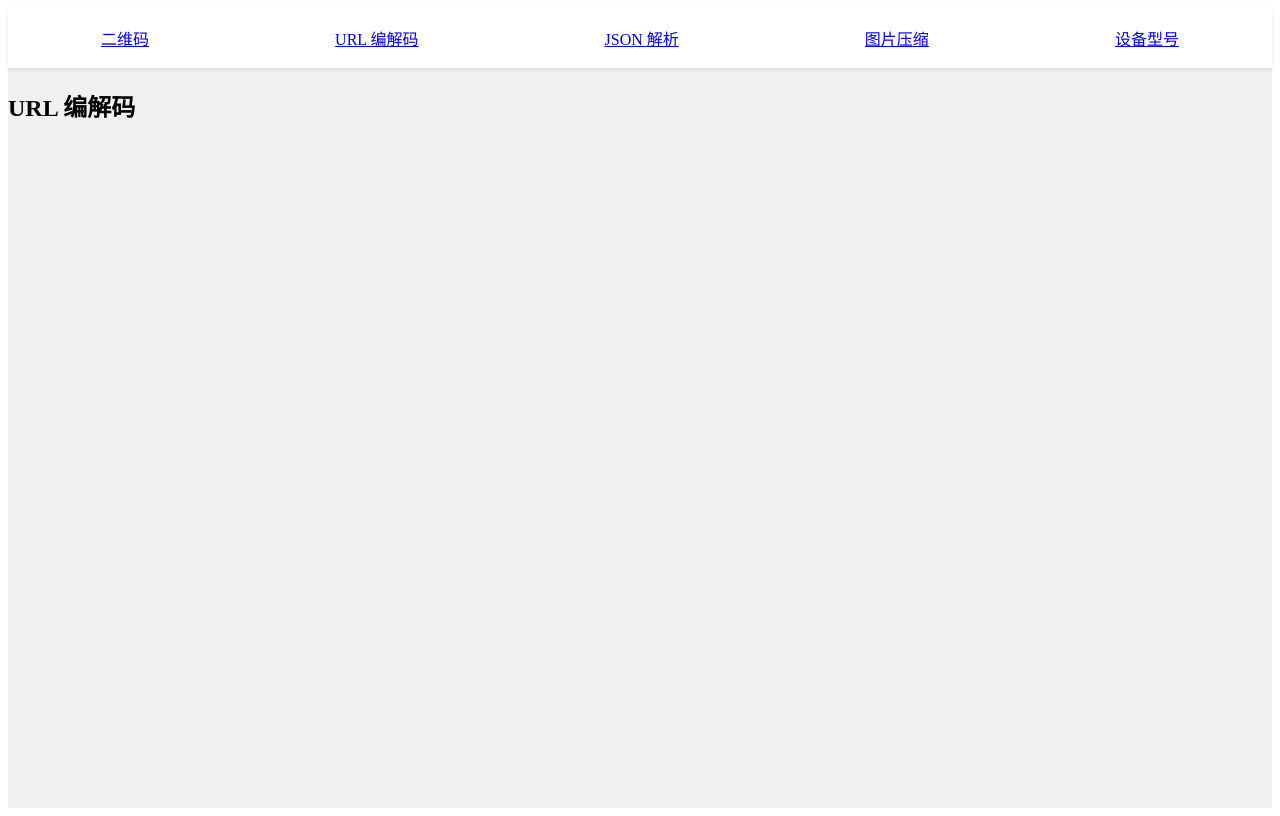
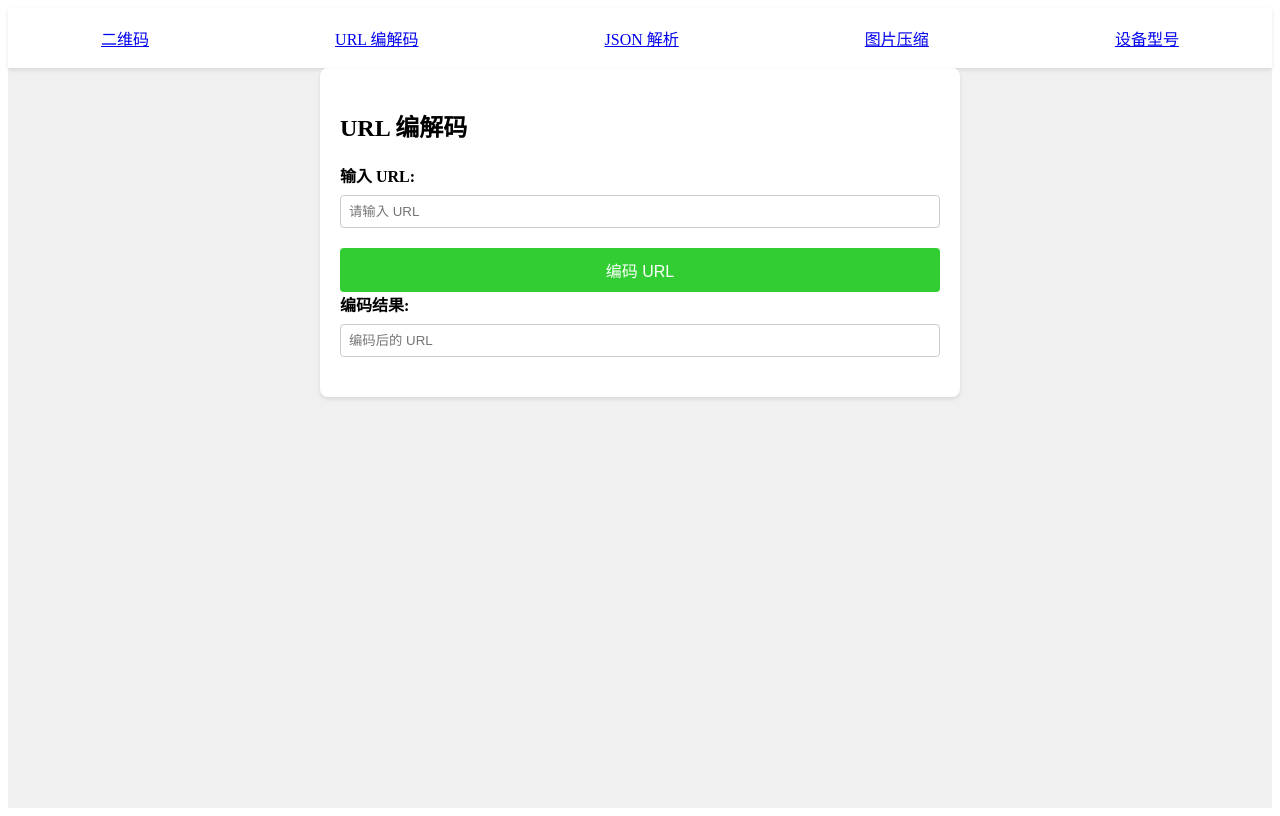
Before and after one commit to LeeRHuang/qrcode, a Vue app: page /url in a window 1280 px wide. Built offline with nearby package versions, Linux system fonts and the light colour scheme.

Commit message:
mod:添加编解码页面布局

```diff
--- a/src/components/URLEncoderDecoder.vue
+++ b/src/components/URLEncoderDecoder.vue
@@ -1,6 +1,93 @@
 <template>
-  <div>
+  <div class="url-encoder-decoder">
     <h2>URL 编解码</h2>
-    <!-- URL encoding/decoding logic here -->
+    <div class="input-section">
+      <label for="url-input">输入 URL:</label>
+      <input
+        id="url-input"
+        type="text"
+        v-model="url"
+        placeholder="请输入 URL"
+      />
+    </div>
+    <button @click="encodeUrl">编码 URL</button>
+    <div class="output-section">
+      <label for="encoded-url">编码结果:</label>
+      <input
+        id="encoded-url"
+        type="text"
+        :value="encodedUrl"
+        readonly
+        placeholder="编码后的 URL"
+      />
+    </div>
   </div>
 </template>
+
+<script>
+import { ref } from 'vue';
+
+export default {
+  setup() {
+    const url = ref('');
+    const encodedUrl = ref('');
+
+    const encodeUrl = () => {
+      encodedUrl.value = encodeURIComponent(url.value);
+    };
+
+    return {
+      url,
+      encodedUrl,
+      encodeUrl,
+    };
+  },
+};
+</script>
+
+<style scoped>
+.url-encoder-decoder {
+  max-width: 600px;
+  margin: 0 auto;
+  padding: 20px;
+  background-color: #fff;
+  border-radius: 8px;
+  box-shadow: 0 2px 4px rgba(0, 0, 0, 0.1);
+}
+
+.input-section,
+.output-section {
+  margin-bottom: 20px;
+}
+
+label {
+  display: block;
+  margin-bottom: 8px;
+  font-weight: bold;
+}
+
+input[type="text"] {
+  width: 100%;
+  padding: 8px;
+  border: 1px solid #ccc;
+  border-radius: 4px;
+  box-sizing: border-box;
+}
+
+button {
+  display: block;
+  width: 100%;
+  padding: 10px;
+  background-color: #32cd32;
+  color: #fff;
+  border: none;
+  border-radius: 4px;
+  cursor: pointer;
+  font-size: 16px;
+  transition: background-color 0.3s;
+}
+
+button:hover {
+  background-color: #28a428;
+}
+</style>
```
